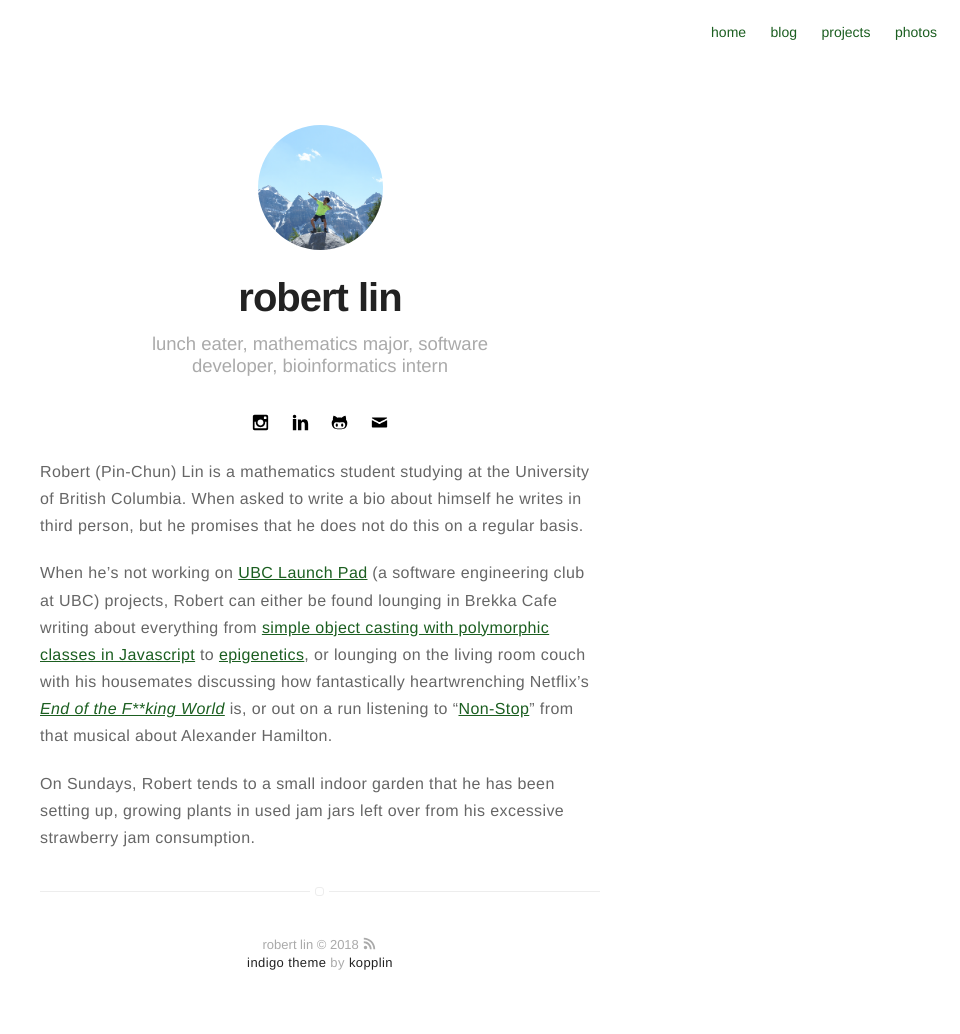
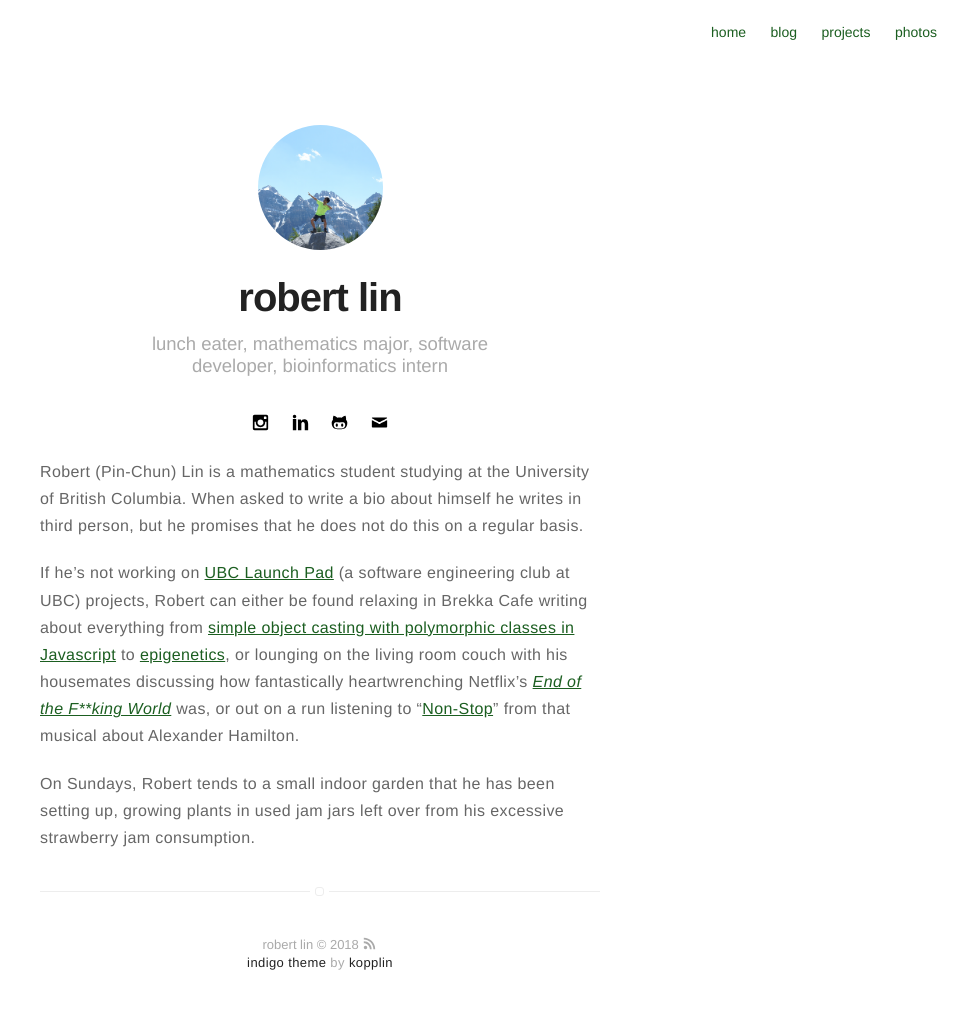
Before and after one commit to bobheadxi/bobheadxi.github.io, a Jekyll site: the page built from about.md, in a window 1280 px wide. Shown: the whole page, without its empty margins (320-1280 px from the left). Built offline with Jekyll 4.4.1, drawn with Linux system fonts in a browser that asks for light colours.

Commit message:
Update about.md

```diff
--- a/about.md
+++ b/about.md
@@ -5,6 +5,6 @@ title: About
 
 Robert (Pin-Chun) Lin is a mathematics student studying at the University of British Columbia. When asked to write a bio about himself he writes in third person, but he promises that he does not do this on a regular basis.
 
-When he's not working on [UBC Launch Pad](https://github.com/ubclaunchpad) (a software engineering club at UBC) projects, Robert can either be found lounging in Brekka Cafe writing about everything from [simple object casting with polymorphic classes in Javascript](https://bobheadxi.github.io/object-casting-in-javascript/) to [epigenetics](https://bobheadxi.github.io/unique-sequences/), or lounging on the living room couch with his housemates discussing how fantastically heartwrenching Netflix's [*End of the F\*\*king World*](http://www.imdb.com/title/tt6257970/) is, or out on a run listening to "[Non-Stop](https://www.youtube.com/watch?v=q9iLfPP4Ps8)" from that musical about Alexander Hamilton.
+If he's not working on [UBC Launch Pad](https://github.com/ubclaunchpad) (a software engineering club at UBC) projects, Robert can either be found relaxing in Brekka Cafe writing about everything from [simple object casting with polymorphic classes in Javascript](https://bobheadxi.github.io/object-casting-in-javascript/) to [epigenetics](https://bobheadxi.github.io/unique-sequences/), or lounging on the living room couch with his housemates discussing how fantastically heartwrenching Netflix's [*End of the F\*\*king World*](http://www.imdb.com/title/tt6257970/) was, or out on a run listening to "[Non-Stop](https://www.youtube.com/watch?v=q9iLfPP4Ps8)" from that musical about Alexander Hamilton.
 
 On Sundays, Robert tends to a small indoor garden that he has been setting up, growing plants in used jam jars left over from his excessive strawberry jam consumption.
```
